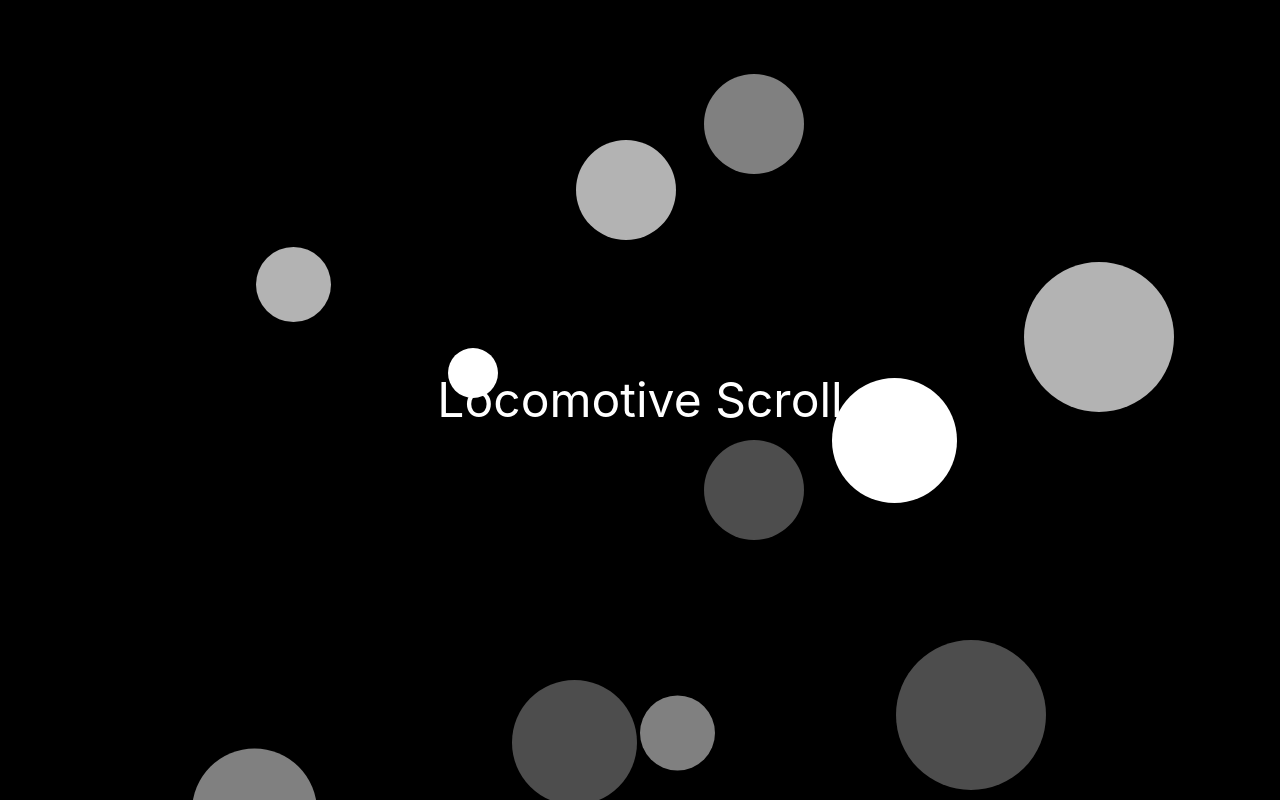
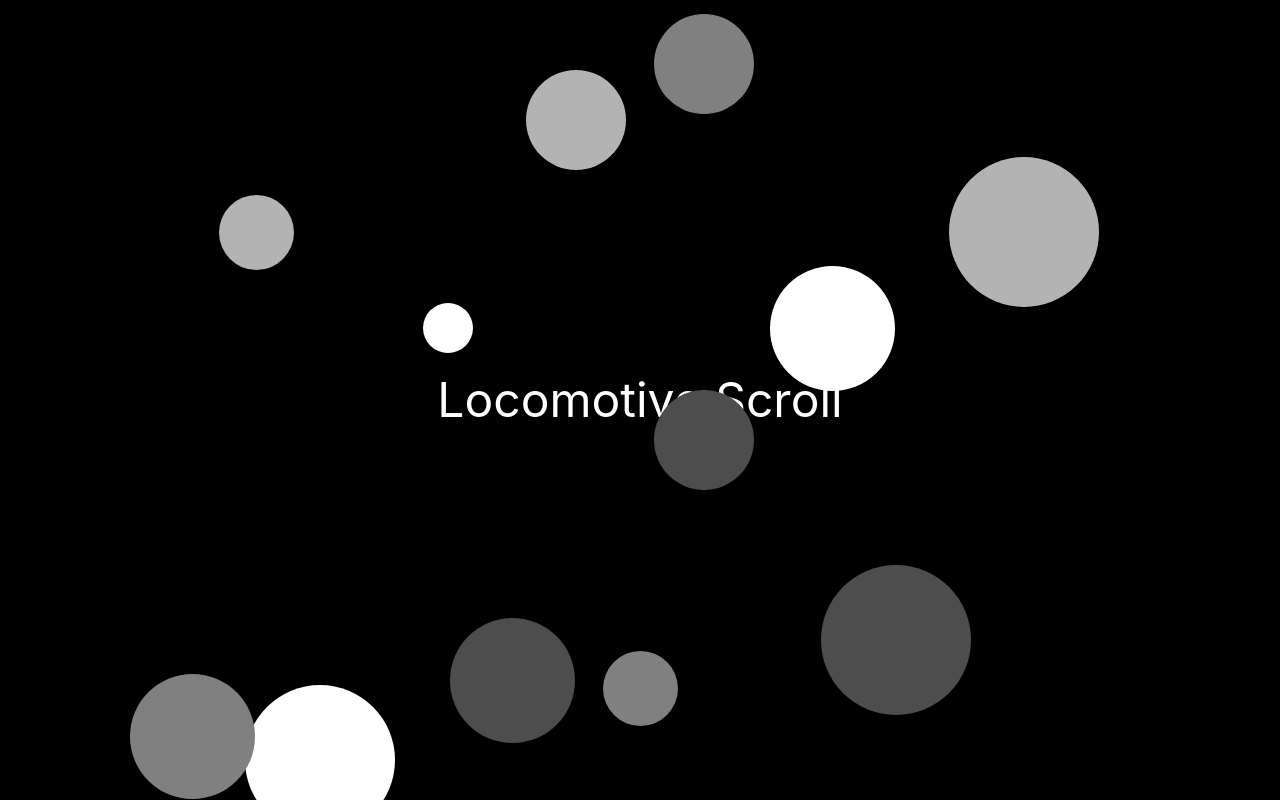
Before and after one commit to xhudec/react-animation-prototyping, a Next.js app: page /locomotive-scroll in a window 1280 px wide. Built offline with nearby package versions, Linux system fonts and the light colour scheme.

Commit message:
refactor(components/styled): centered offset

```diff
--- a/src/components/circle/index.tsx
+++ b/src/components/circle/index.tsx
@@ -35,8 +35,8 @@
   const mappedStyles = useMemo(
     () =>
       ({
-        '--offset-top': `${y}%`,
-        '--offset-left': `${x}%`,
+        '--offset-top': `calc(${y}% - ${size}px / 2)`,
+        '--offset-left': `calc(${x}% - ${size}px / 2)`,
         '--size': `${size}px`,
         '--bg-color': bgColor,
       } as CSSProperties),
--- a/src/components/styled.ts
+++ b/src/components/styled.ts
@@ -1,4 +1,6 @@
 import styled from 'styled-components'
+
+import theme from '@styles/theme'
 
 const PageContainer = styled.div`
   min-height: 100%;
@@ -15,8 +17,8 @@
 const BannerSection = styled(SectionBlock)`
   display: grid;
   place-items: center;
-  color: hsl(0, 0%, 100%);
-  background-color: hsl(0, 0%, 0%);
+  color: ${theme.colors.white};
+  background-color: ${theme.colors.black};
 `
 
 const BannerContainer = styled.div`
@@ -34,6 +36,11 @@
   grid-template-columns: 1fr 2fr;
   grid-gap: 32px;
   place-content: center;
+`
+
+const RelativeDemoSection = styled(DemoSection)`
+  display: block;
+  position: relative;
 `
 
 const DemoColumns = styled.div`
@@ -60,7 +67,7 @@
   min-height: 300px;
   width: 100%;
 
-  background-color: hsl(0, 0%, 25%);
+  background-color: ${theme.colors.gray[500]};
 `
 
 const Heading2 = styled.h2`
@@ -82,4 +89,5 @@
   SecondColumn,
   Box,
   ParallaxContainer,
+  RelativeDemoSection,
 }
```
